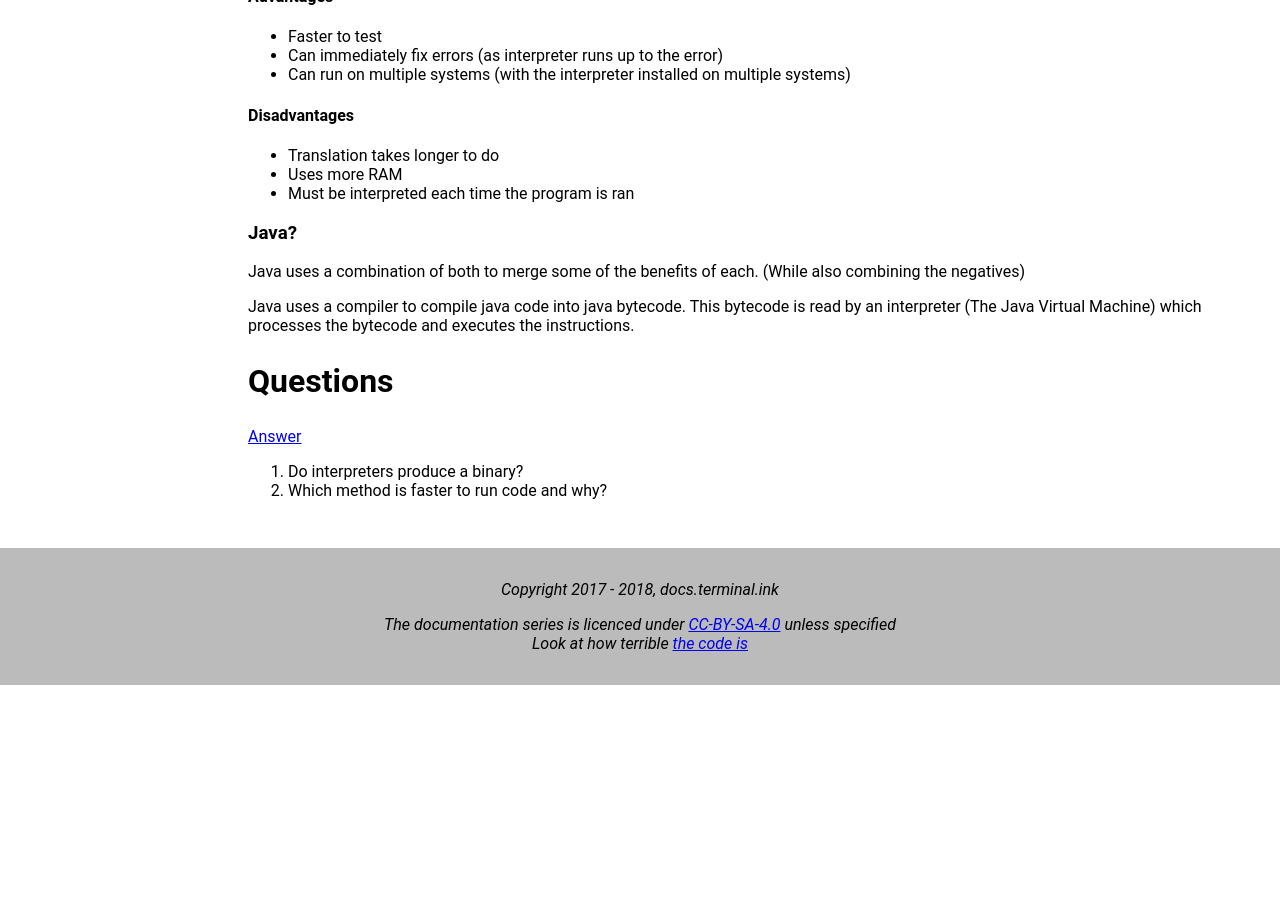
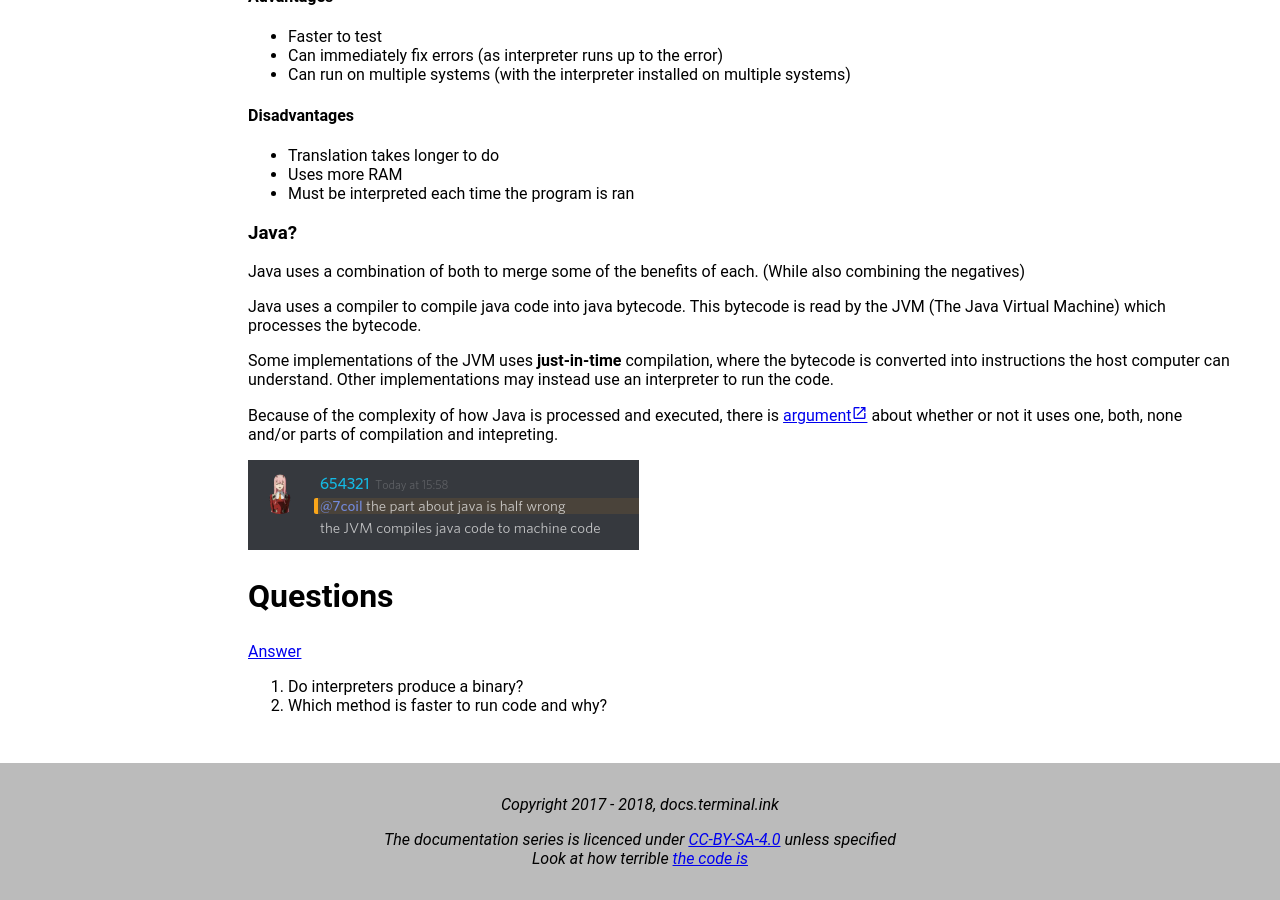
Before and after one commit to Terminal/docs.terminal.ink, a Jekyll site: the page built from _collections/_7517/4.6.3.md, in a window 1280 px wide and 900 px high, scrolled down 1007 px. Built offline with Jekyll 4.4.1, drawn with Linux system fonts in a browser that asks for light colours; before the commit the page ends 1692 px from its top, so only the background shows below that.

Commit message:
Add a bit on how java is complicated and that it's too weird for me

```diff
--- a/_collections/_7517/4.6.3.md
+++ b/_collections/_7517/4.6.3.md
@@ -67,7 +67,14 @@ Examples of interpreted languages include:
 Java uses a combination of both to merge some of the benefits of each. (While also combining the negatives)
 
 Java uses a compiler to compile java code into java bytecode.
-This bytecode is read by an interpreter (The Java Virtual Machine) which processes the bytecode and executes the instructions.
+This bytecode is read by the JVM (The Java Virtual Machine) which processes the bytecode.
+
+Some implementations of the JVM uses **just-in-time** compilation, where the bytecode is converted into instructions the host computer can understand.
+Other implementations may instead use an interpreter to run the code.
+
+Because of the complexity of how Java is processed and executed, there is [argument](https://stackoverflow.com/questions/1326071/is-java-a-compiled-or-an-interpreted-programming-language){: .ext} about whether or not it uses one, both, none and/or parts of compilation and intepreting.
+
+!["no u"](/assets/img/jvm.png)
 
 # Questions
 [Answer](answers#463)
```
Also changed, not shown: assets/img/jvm.png (added).
